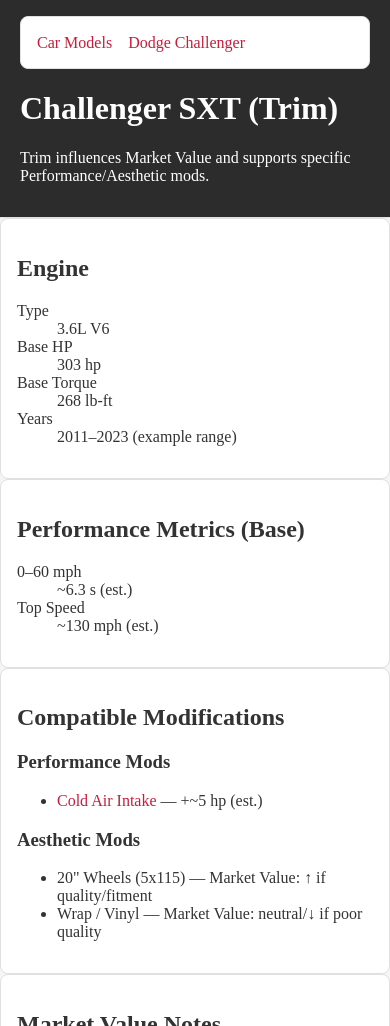
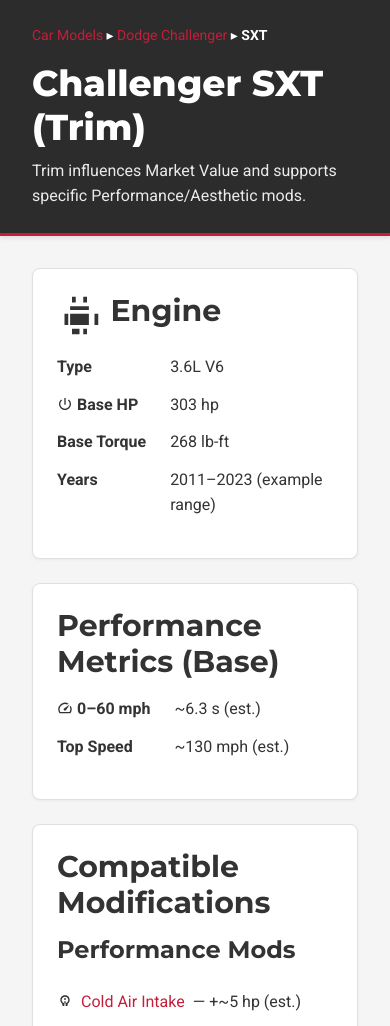
Before and after one commit to evayktv/CSC437, a website: page packages/proto/public/trim-challenger-sxt.html in a window 390 px wide. Shown: the top 1026 px of the page. Drawn offline with Linux system fonts and the light colour scheme.

Commit message:
Implement professional typography and icon system for car enthusiast platform
Typography System:
- Add Google Fonts (Roboto, Montserrat, Roboto Mono) with proper weights
- Create comprehensive typography tokens in tokens.css
- Implement responsive font sizing with clamp() for scalability
- Apply typography hierarchy across all pages (h1-h3, body, code)

Icon System:
- Create SVG sprite system with 3 categories (vehicles, performance, specs)
- Add Material Design-inspired icons for better visibility
- Implement proper accessibility attributes (aria-hidden, focusable)
- Add icons to all 4 HTML pages with consistent placement

UI Improvements:
- Enhanced header with accent border and improved spacing
- Added card-style sections with shadows and hover effects
- Implemented centered layout with max-width (1200px)
- Improved list layouts with flexbox and proper gaps
- Enhanced definition lists with CSS Grid
- Added professional footer styling

Technical Implementation:
- Design token system for maintainable CSS
- SVG sprites for performance optimization
- Responsive typography with viewport scaling
- Cross-browser compatible icon rendering
- Proper semantic HTML structure maintained

Files: 4 HTML + 2 CSS + 3 SVG sprites
Theme: Sporty automotive with professional polish

```diff
--- a/packages/proto/public/styles/page.css
+++ b/packages/proto/public/styles/page.css
@@ -3,13 +3,82 @@
   background: var(--color-bg-page);
   color: var(--color-text);
   margin: 0;
+  font-family: var(--font-family-body);
+  font-weight: var(--font-weight-regular);
+  font-size: var(--fs-400);
+  line-height: var(--lh-body);
+  min-height: 100vh;
 }
 
 header {
   background: var(--color-bg-header);
   color: var(--color-text-inverted);
-  padding: 1rem 1.25rem;
-  border-bottom: 1px solid var(--color-border-muted);
+  padding: 1.5rem 2rem;
+  border-bottom: 3px solid var(--color-accent);
+  box-shadow: 0 2px 4px rgba(0, 0, 0, 0.1);
+}
+
+header h1 {
+  margin-bottom: 0.25em;
+}
+
+header p {
+  margin: 0.5em 0 0 0;
+  opacity: 0.9;
+}
+
+header nav {
+  margin-bottom: 1rem;
+  font-size: var(--fs-300);
+}
+
+header nav a {
+  color: var(--color-accent);
+  text-decoration: none;
+}
+
+header nav a:hover {
+  text-decoration: underline;
+}
+
+header nav strong {
+  color: var(--color-text-inverted);
+}
+
+h1,
+h2,
+h3 {
+  font-family: var(--font-family-display);
+  line-height: var(--lh-heading);
+  margin: 0 0 0.5em;
+}
+
+h1 {
+  font-size: var(--fs-900);
+  font-weight: var(--font-weight-extrabold);
+}
+
+h2 {
+  font-size: var(--fs-800);
+  font-weight: var(--font-weight-bold);
+}
+
+h3 {
+  font-size: var(--fs-700);
+  font-weight: var(--font-weight-semibold);
+}
+
+code,
+kbd,
+samp,
+pre,
+.spec-mono {
+  font-family: var(--font-family-mono);
+  font-size: var(--fs-300);
+}
+
+dt {
+  font-weight: var(--font-weight-bold);
 }
 
 a {
@@ -28,11 +97,80 @@
   outline-offset: 2px;
 }
 
-/* Benday boxes for sections/nav */
-section,
-nav {
+/* Main content area */
+main {
+  max-width: 1200px;
+  margin: 0 auto;
+  padding: 2rem;
+}
+
+/* Benday boxes for sections */
+section {
   background: var(--color-bg-section);
   border: 1px solid var(--color-border-muted);
-  padding: 1rem;
+  padding: 1.5rem;
   border-radius: 8px;
+  margin-bottom: 1.5rem;
+  box-shadow: 0 1px 3px rgba(0, 0, 0, 0.05);
 }
+
+section:hover {
+  box-shadow: 0 2px 6px rgba(0, 0, 0, 0.08);
+  transition: box-shadow 0.2s ease;
+}
+
+/* Footer navigation */
+footer {
+  background: var(--color-bg-section);
+  border-top: 1px solid var(--color-border-muted);
+  padding: 1.5rem 2rem;
+  margin-top: 3rem;
+}
+
+footer nav {
+  max-width: 1200px;
+  margin: 0 auto;
+}
+
+/* Lists */
+ul {
+  list-style: none;
+  padding: 0;
+}
+
+ul li {
+  padding: 0.5rem 0;
+  display: flex;
+  align-items: center;
+  gap: 0.5rem;
+}
+
+/* Definition lists */
+dl {
+  display: grid;
+  grid-template-columns: auto 1fr;
+  gap: 0.75rem 1.5rem;
+  margin: 1rem 0;
+}
+
+dd {
+  margin: 0;
+}
+
+/* Base icon styling */
+svg.icon {
+  display: inline;
+  height: 1em;
+  width: 1em;
+  vertical-align: -0.125em;
+  fill: currentColor;
+}
+
+/* Larger icons in headings */
+h1 svg.icon,
+h2 svg.icon,
+h3 svg.icon {
+  height: 1.5em;
+  width: 1.5em;
+  vertical-align: top;
+}
--- a/packages/proto/public/styles/tokens.css
+++ b/packages/proto/public/styles/tokens.css
@@ -19,4 +19,28 @@
 
   /* Border colors */
   --color-border-muted: #e0e0e0;
+
+  /* Font families */
+  --font-family-body: "Roboto", "Helvetica Neue", Arial, sans-serif;
+  --font-family-display: "Montserrat", "Arial Black", sans-serif;
+  --font-family-mono: "Roboto Mono", "Courier New", monospace;
+
+  /* Font weights */
+  --font-weight-regular: 400;
+  --font-weight-semibold: 600;
+  --font-weight-bold: 700;
+  --font-weight-extrabold: 800;
+
+  /* Font sizes (responsive with clamp) */
+  --fs-300: 0.875rem;
+  --fs-400: 1rem;
+  --fs-500: 1.125rem;
+  --fs-600: 1.25rem;
+  --fs-700: clamp(1.5rem, 2vw + 1rem, 2rem);
+  --fs-800: clamp(1.875rem, 3vw + 1rem, 2.5rem);
+  --fs-900: clamp(2.25rem, 4vw + 1rem, 3rem);
+
+  /* Line heights */
+  --lh-body: 1.6;
+  --lh-heading: 1.2;
 }
--- a/packages/proto/public/trim-challenger-sxt.html
+++ b/packages/proto/public/trim-challenger-sxt.html
@@ -3,6 +3,12 @@
   <head>
     <meta charset="utf-8" />
     <title>Challenger SXT • Trim</title>
+    <link rel="preconnect" href="https://fonts.googleapis.com" />
+    <link rel="preconnect" href="https://fonts.gstatic.com" crossorigin />
+    <link
+      href="https://fonts.googleapis.com/css2?family=Roboto:ital,wght@0,400;0,700;1,400&family=Montserrat:wght@700;800&family=Roboto+Mono:wght@400&display=swap"
+      rel="stylesheet"
+    />
     <link rel="stylesheet" href="/styles/tokens.css" />
     <link rel="stylesheet" href="/styles/page.css" />
   </head>
@@ -23,11 +29,21 @@
     <main>
       <article>
         <section aria-labelledby="engine">
-          <h2 id="engine">Engine</h2>
+          <h2 id="engine">
+            <svg class="icon" aria-hidden="true" focusable="false">
+              <use href="/icons/performance.svg#icon-engine" />
+            </svg>
+            Engine
+          </h2>
           <dl>
             <dt>Type</dt>
             <dd>3.6L V6</dd>
-            <dt>Base HP</dt>
+            <dt>
+              <svg class="icon" aria-hidden="true" focusable="false">
+                <use href="/icons/specs.svg#icon-horsepower" />
+              </svg>
+              Base HP
+            </dt>
             <dd>303 hp</dd>
             <dt>Base Torque</dt>
             <dd>268 lb-ft</dd>
@@ -39,7 +55,12 @@
         <section aria-labelledby="perf-metrics">
           <h2 id="perf-metrics">Performance Metrics (Base)</h2>
           <dl>
-            <dt>0–60 mph</dt>
+            <dt>
+              <svg class="icon" aria-hidden="true" focusable="false">
+                <use href="/icons/specs.svg#icon-speed" />
+              </svg>
+              0–60 mph
+            </dt>
             <dd>~6.3 s (est.)</dd>
             <dt>Top Speed</dt>
             <dd>~130 mph (est.)</dd>
@@ -51,6 +72,9 @@
           <h3>Performance Mods</h3>
           <ul>
             <li>
+              <svg class="icon" aria-hidden="true" focusable="false">
+                <use href="/icons/performance.svg#icon-intake" />
+              </svg>
               <a href="./mod-intake.html">Cold Air Intake</a> — +~5 hp (est.)
             </li>
             <!-- Add exhaust, tune, etc. later -->
```
Also changed, not shown: packages/proto/public/index.html (+9 -0 lines), packages/proto/public/mod-intake.html (+12 -1 lines), packages/proto/public/model-challenger.html (+18 -2 lines), packages/proto/public/icons/performance.svg (added), packages/proto/public/icons/specs.svg (added), packages/proto/public/icons/vehicles.svg (added).
